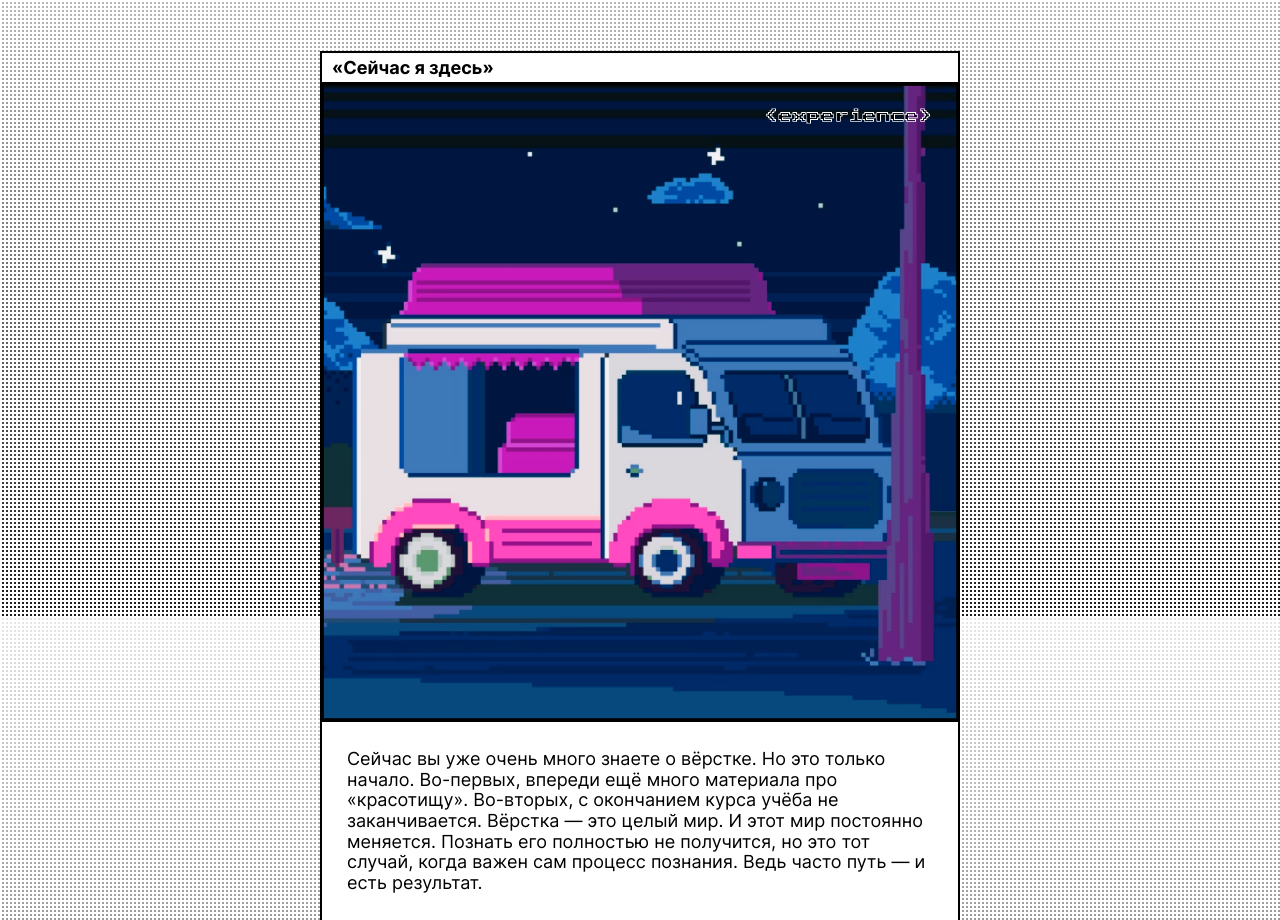
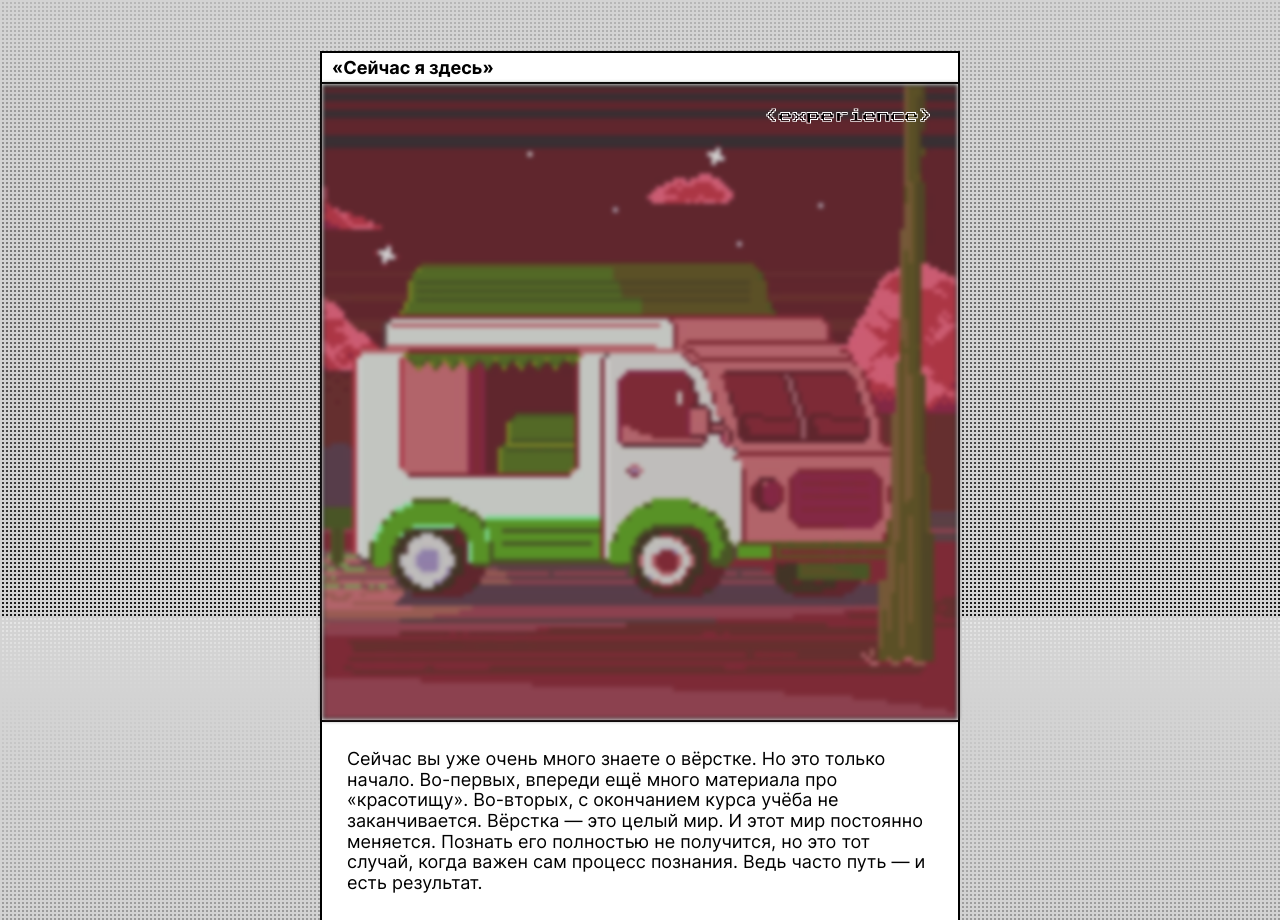
Before and after one commit to ovrdrve/zakrivayuschiy-teg-f, a plain HTML site: page index.html in a window 1280 px wide. Shown: the part 7384-8304 px from the top of the page. Drawn offline with Linux system fonts and the light colour scheme.

Commit message:
Added mix filter

```diff
--- a/index.html
+++ b/index.html
@@ -466,7 +466,7 @@
             <div class="card__image-wrapper">
               <span class="card__label">&lt;experience&gt;</span>
               <img
-                class="card__image card__image_filter_hue-rotate-300deg"
+                class="card__image card__image_filter_mix"
                 src="./images/car.png"
                 alt="Ретро-изображение пиксельного фургона в разных цветах"
               />
--- a/styles/style.css
+++ b/styles/style.css
@@ -31,7 +31,7 @@
 
 .content {
   margin: 0 auto;
-  inline-size: clamp(375px, 50%, 700px);
+  inline-size: var(--content-size);
 }
 
 .button {
@@ -175,16 +175,16 @@
   inline-size: 100%;
 }
 
-.card__image_filter_saturate {
-  filter: saturate(300%);
-}
-
 .card__image_filter_grayscale {
   filter: grayscale(75%);
 }
 
 .card__image_filter_hue-rotate-30deg {
   filter: hue-rotate(30deg);
+}
+
+.card__image_filter_saturate {
+  filter: saturate(300%);
 }
 
 .card__image_filter_invert {
@@ -199,8 +199,8 @@
   filter: brightness(30%);
 }
 
-.card__image_filter_hue-rotate-300deg {
-  filter: hue-rotate(300deg);
+.card__image_filter_mix {
+  filter: hue-rotate(75deg) blur(2px) contrast(70%);
 }
 
 .card__text-wrapper {
--- a/styles/themes.css
+++ b/styles/themes.css
@@ -13,8 +13,8 @@
   --main-color: #000000;
   --mix-color: #ffffff;
 
-  --bg-image: repeating-linear-gradient(#ffffff 0 2px, transparent 2px 4px),
-    repeating-linear-gradient(90deg, #ffffff 0 2px, transparent 2px 4px),
+  --bg-image: repeating-linear-gradient(#d3d3d3 0 2px, transparent 2px 4px),
+    repeating-linear-gradient(90deg, #d3d3d3 0 2px, transparent 2px 4px),
     repeating-linear-gradient(#e7e7e7 0.01%, #1a1a1a);
 }
 
--- a/styles/variables.css
+++ b/styles/variables.css
@@ -17,7 +17,7 @@
 
   --content-size: clamp(375px, 50%, 700px);
 
-  --bg-image: repeating-linear-gradient(#ffffff 0 2px, transparent 2px 4px),
-    repeating-linear-gradient(90deg, #ffffff 0 2px, transparent 2px 4px),
-    repeating-linear-gradient(#e7e7e7 0.01%, #1a1a1a);
+  --bg-image: repeating-linear-gradient(#d3d3d3 0 2px, transparent 2px 4px),
+    repeating-linear-gradient(90deg, #d3d3d3 0 2px, transparent 2px 4px),
+    linear-gradient(#e7e7e7 0.01%, #1a1a1a);
 }
```
